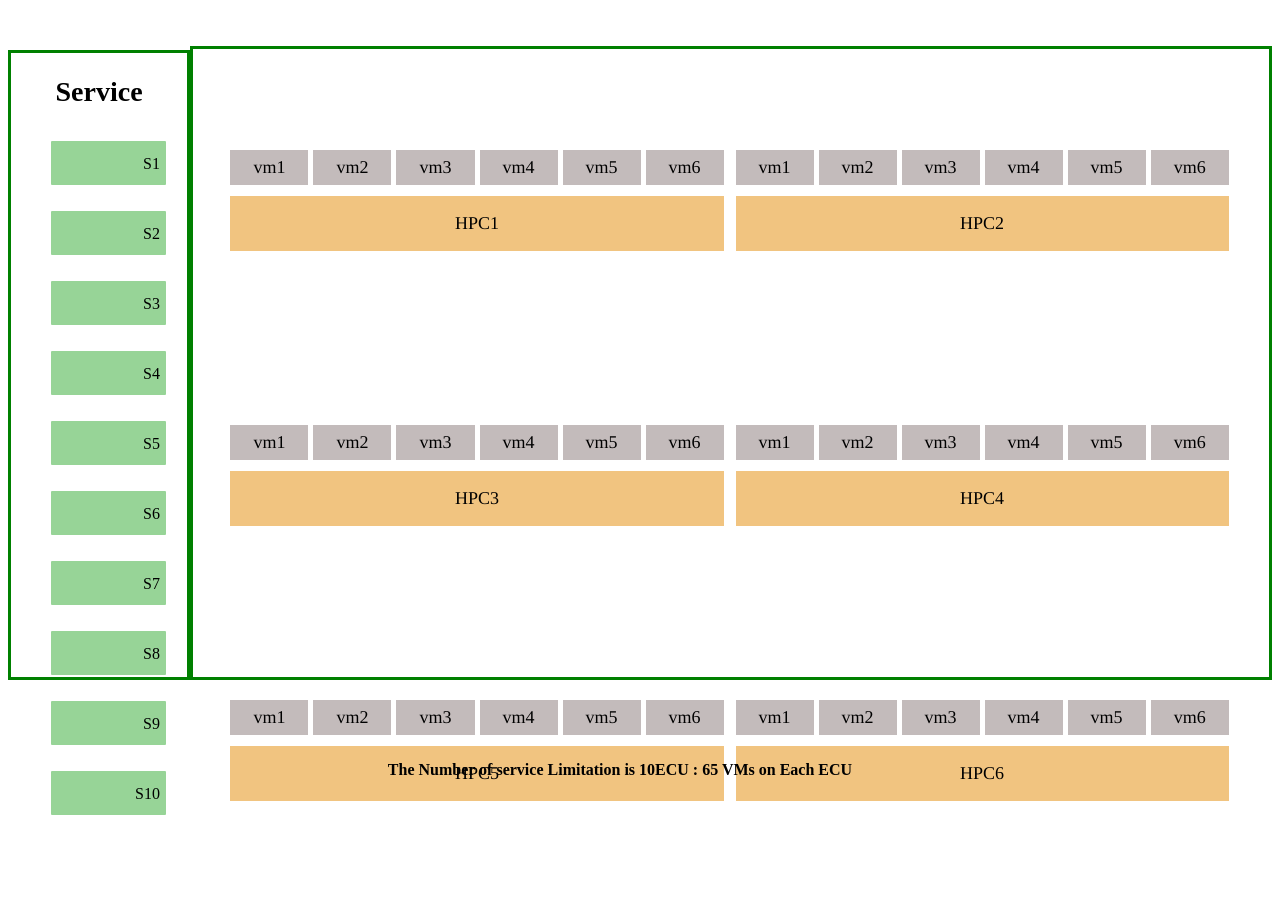
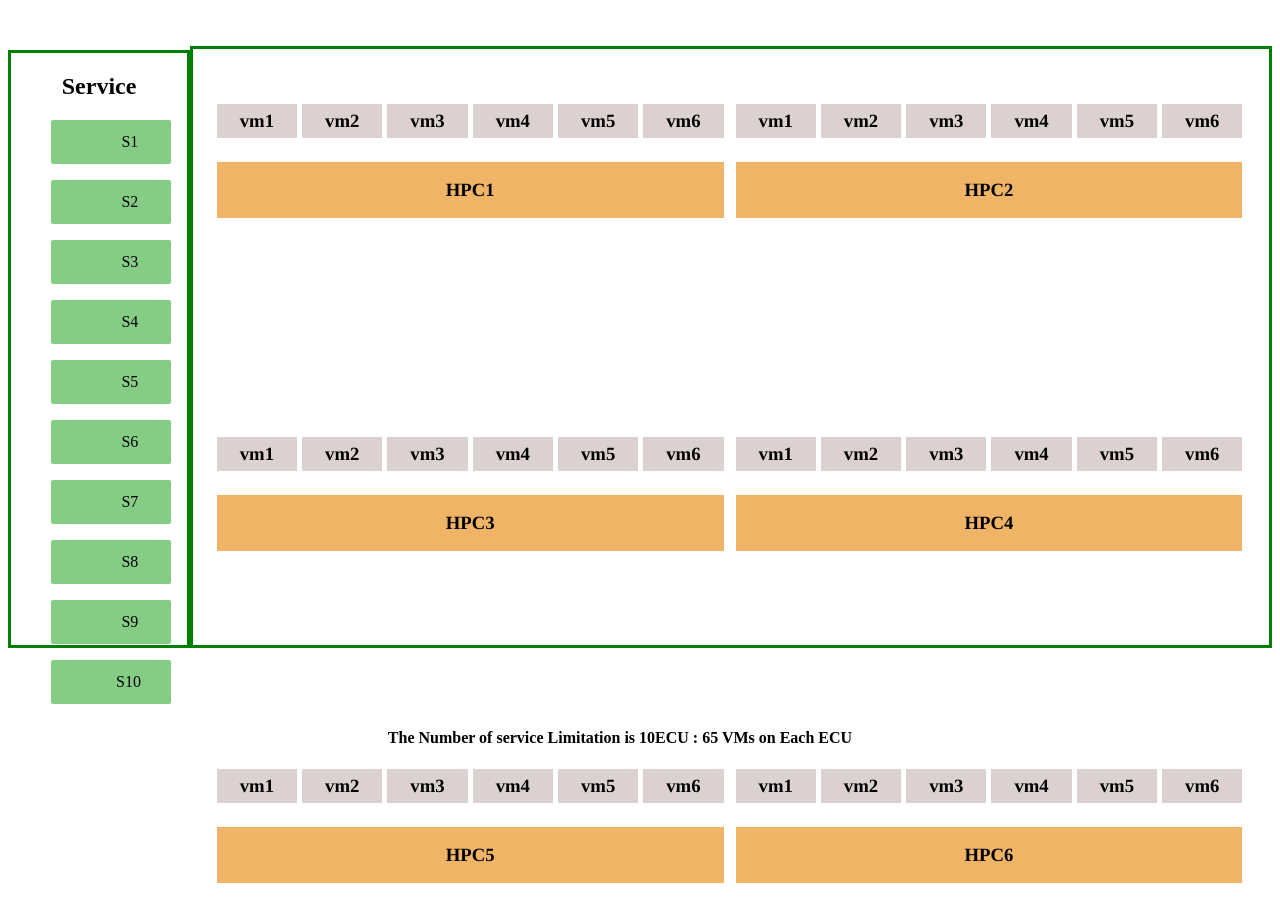
Before and after one commit to sharathR143/vue, a Nuxt app: page / in a window 1280 px wide. Shown: the top 922 px of the page. Before the commit the page ends 819 px from the top, so only its background shows below. Built offline with nearby package versions, Linux system fonts and the light colour scheme.

Commit message:
Update HPC.vue

```diff
--- a/components/HPC.vue
+++ b/components/HPC.vue
@@ -3,18 +3,30 @@
     <!-- service side -->
     <footer class="container">
       <h2 class="container-service">Service</h2>
-     <!-- <div class="container-div"> -->
       <ul class="server-wrapper" v-for="server in serverdata" :key="server.id">
-        <li draggable="true" @dragstart="onDragStart($event)" class="li">
-          <a>{{ server.name }}</a>
-          <a>{{ server.server }}</a>
+        <li
+          draggable="true"
+          @dragstart="onDragStart($event)"
+          :style="{
+            backgroundColor:
+              server.color !== ''
+                ? server.color
+                : (server.color = generateRandomColors()),
+          }"
+        >
+          <!-- :style="{ backgroundColor: server.color }" -->
+          <!-- <p>{{ server.id++ }}</p> -->
+          <p>{{ server.name }}</p>
+          <p>{{ server.server }}</p>
         </li>
       </ul>
-     <!-- </div> -->
     </footer>
 
     <!-- HPC AND VM AND SERVICE SIDE -->
-    <div class="parent justify">
+    <div
+      class="parent"
+      :class="errorMessage === '' ? 'justify' : 'error-border'"
+    >
       <div class="content" v-for="(user, i) in users" :key="user.HPC">
         <div class="parent">
           <!-- <aside class="server" v-for="(vm, i) in user.VM" :key="i">
@@ -31,15 +43,15 @@
                 class="server-row"
                 :data-parent-index="i"
                 :data-current-index="j"
-                @dblclick="vm.server !== '' ? showRemove($event) : '' "
-                @click="vm.server !== '' ? showClosed($event) :'' "
-
-                draggable="false"
+                @click="vm.server !== '' ? showRemove($event) : ''"
+                @dblclick="vm.server !== '' ? showClosed($event) : ''"
+                draggable="true"
                 @dragover="onDragOver($event)"
                 @drop="onDragDrop($event)"
                 @dragleave="onDragLeave($event)"
+                :style="{ backgroundColor: vm.backgroundColor }"
               >
-
+                <!-- <h3> </h3> -->
                 {{ vm.server }}
                 <span
                   class="d-none remove-Button svg"
@@ -48,14 +60,17 @@
                   <svg
                     xmlns="http://www.w3.org/2000/svg"
                     viewBox="0 -960 960 960"
-                    class="svg-class">
+                    class="svg-class"
+                  >
                     <path
                       d="m256-200-56-56 224-224-224-224 56-56 224 224 224-224 56 56-224 224 224 224-56 56-224-224-224 224Z"
                     />
                   </svg>
                 </span>
               </div>
-              <div ><h3 class="vm">{{ vm.name }}</h3></div>
+              <div>
+                <h3 class="vm">{{ vm.name }}</h3>
+              </div>
             </div>
           </div>
         </div>
@@ -64,11 +79,10 @@
         </main>
       </div>
     </div>
-
-
-
-
   </header>
+  <div v-if="errorMessage !== ''">
+    <p>{{ errorMessage }}</p>
+  </div>
 </template>
 
 <script setup>
@@ -80,17 +94,27 @@ let users = ref(userData);
 let draggedElement = ref("");
 let draggedElementValue = ref("");
 
+let usedServices = 0;
+let errorMessage = ref("");
+
+function generateRandomColors() {
+  let color = "#" + Math.floor(Math.random() * 16777215).toString(16); // Generate random hex color
+  return color;
+}
+
 const showRemove = (e) => {
   e.preventDefault();
+  console.log(e.target);
+  console.log(e.target.children);
   let targetElement = e.target.children[0];
   targetElement.classList.remove("d-none");
 };
+
 const showClosed = (e) => {
   e.preventDefault();
   let targetElement = e.target.children[0];
   targetElement.classList.add("d-none");
 };
-
 
 let remove = (e, parentIndex, childIndex) => {
   e.preventDefault();
@@ -99,6 +123,8 @@ let remove = (e, parentIndex, childIndex) => {
   users.value[Number(parentIndex)].VM[Number(childIndex)].server = "";
   targetCloseTag.classList.add("d-none");
   targetElement.classList.remove("server-active");
+  usedServices--;
+  errorMessage.value = "";
 };
 
 const onDragStart = (e) => {
@@ -128,34 +154,48 @@ const onDragDrop = (e) => {
   let currentIndex = droppedElement.getAttribute("data-current-index");
 
   if (droppedElement.innerText === "") {
-    users.value[Number(parentIndex)].VM[Number(currentIndex)].server =
-      draggedElementValue;
+    if (usedServices < 10) {
+      usedServices += 1;
+      console.log(draggedElement.style.backgroundColor);
+      let vmdata = users.value[Number(parentIndex)].VM[Number(currentIndex)];
+
+      vmdata.server = draggedElementValue;
+      vmdata.backgroundColor = draggedElement.style.backgroundColor;
+
       droppedElement.classList.add("server-active");
-    droppedElement.classList.remove("service-dragover");
       droppedElement.classList.add("server-row");
+    } else {
+      // droppedElement.classList.remove("service-dragover");
+      // droppedElement.classList.add("server-row");
+      // console.log("error - service reached maximum limit");
+      errorMessage.value = "error - service reached maximum limit";
+    }
     // draggedElement.remove();
   }
+  droppedElement.classList.remove("service-dragover");
 };
 </script>
 
 <style scoped>
-
 .header {
   display: flex;
   justify-content: space-between;
-  height: 84vh;
+  height: 80vh;
+}
+.error-border {
+  border: 3px solid red !important;
 }
 .d-none {
   display: none;
 }
-.svg{
+.svg {
   background-color: rgb(182, 196, 209);
   border-radius: 10px 50px;
   border-radius: 2px;
   height: 18px;
   width: 16px;
 }
-.svg-class{
+.svg-class {
   height: 16px;
   width: 16px;
   margin-top: 1px;
@@ -175,105 +215,83 @@ const onDragDrop = (e) => {
   justify-content: center;
   border: 3px solid green;
   margin-top: 3%;
-  padding: 30px 0px;
+  padding: 10px 0px;
+  /* padding: 20px 0px; */
   width: 87%;
 }
 .content {
   margin-right: 5px;
   margin-left: 2px;
-  margin-bottom: 80px;
-  margin-top: 20px;
+  margin-bottom: 50px;
+  margin-top: 10px;
+  padding-bottom: 100px;
 }
 .server div {
   height: 20px;
-  padding: 6px 0px;
 }
 .server-active {
-  /* background-color: rgb(95, 172, 95); */
-  /* background-color: rgb(151, 212, 151); */
-  background-color: #e0aaff;
+  background-color: rgb(151, 234, 151);
   text-align: center;
 }
 .service-dragover {
-  border: 2px dashed green;
+  border: 1px dashed green;
 }
 .server-row {
   border: 1px dashed transparent;
-  margin-bottom: 4px;
-  font-size: 18px;
-  font-weight: 550;
+  margin-bottom: 5px;
   position: relative;
+  /* padding: 5px 3px; */
   cursor: pointer;
 }
 .service {
+  background-color: rgb(151, 234, 151);
   text-align: center;
+  /* margin-bottom: px; */
 }
 .vm {
-  /* background-color: rgb(220, 209, 209); */
-  background-color: rgb(195, 187, 187);
-  padding: 7px 23px;
-  font-family:  Times, serif;
-  font-size: 18px;
-  font-weight: 550;
-  margin-top: 1px;
+  background-color: rgb(220, 209, 209);
+  padding: 6px 23px;
+  font-family: Times, serif;
+  margin-top: 13px;
 }
 .hpc {
-  /* background-color: rgb(240, 180, 102); */
-   background-color: rgb(241, 196, 128);
+  background-color: rgb(240, 180, 102);
   text-align: center;
-  padding:17px 15px;
-  font-size: 18px;
-  font-weight: 550;
-  margin-top: 65px;
-  font-family:  Times, serif;
+  padding: 17px 15px;
+  margin-top: 73px;
+  font-family: Times, serif;
 }
 .container {
   border: 3px solid green;
   width: 180px;
-  padding-right: 0px;
+  /* background-color: blueviolet; */
   margin-top: 42px;
-  /* background-color: rgb(191, 176, 206); */
   /* overflow-y: auto; */
   /* height: 600px; */
 }
-
+.container-service {
+  text-align: center;
+  /* background-color: aqua; */
+}
 
 .server-wrapper {
   display: flex;
   flex-direction: column;
-  justify-content: start;
-
 }
-
-.container-service {
+.server-wrapper li {
+  display: flex;
+  justify-content: space-evenly;
+  background-color: rgb(133, 204, 133);
   text-align: center;
-  font-size: 28px;
-}
-
-
-.li{
-  display: flex;
-  justify-content:space-between;
-  /* background-color: rgb(133, 204, 133); */
- /* background-color: #d29cdc; */
-  /* background-color: #d29cdc; */
-  background-color: rgb(151, 212, 151);
-  /* background-color: #e0aaff; */
-  border-radius: 1px;
-  margin-top: 10px;
-  padding-top: 2px;
-  margin-left: 0px;
-  padding-left: 4px;
-  padding-right: 1px;
-  align-items: center;
-  width: 110px;
-  height: 42px;
+  /* margin-bottom: 20px; */
+  border-radius: 2px;
+  width: 120px;
   cursor: pointer;
   list-style: none;
 }
-
-.li a{
-  margin: 14px 5px;
+.server-wrapper p {
+  /* background-color: blueviolet; */
+  margin: 3px 0px;
+  padding: 10px 5px;
 }
-
 </style>
```
Lines whose indentation alone changed are shown as unchanged.
